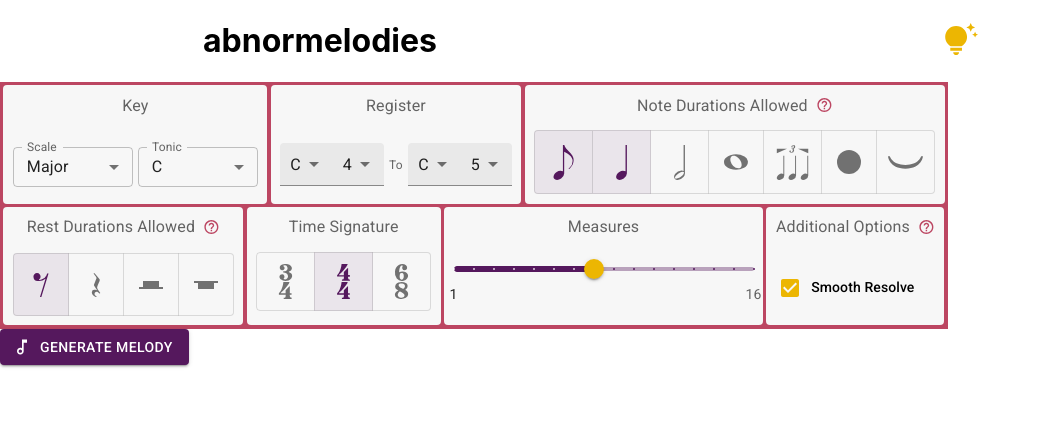
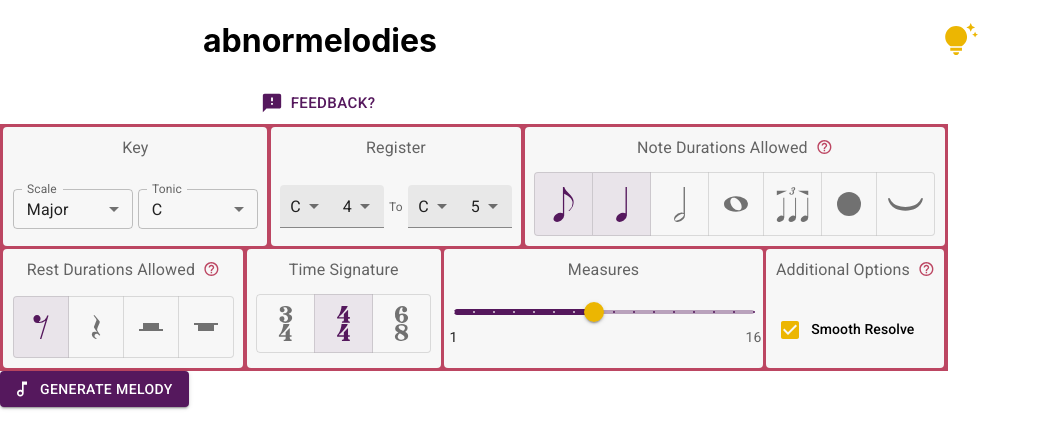
Before and after one commit to technikka/Abnormelodies_UI, a React (Create React App) app: page / in a window 1280 px wide. Shown: the top 448 px of the page, without its empty margins (0-1040 px from the left). Built offline with nearby package versions, Linux system fonts and the light colour scheme.

Commit message:
create FeedbackDialog component

```diff
--- /dev/null
+++ b/src/components/FeedbackDialog.js
@@ -0,0 +1,52 @@
+import { useState } from "react";
+import {
+  Button,
+  Dialog,
+  DialogActions,
+  DialogContent,
+  DialogContentText,
+  DialogTitle,
+  TextField
+} from "@mui/material";
+import FeedbackIcon from "@mui/icons-material/Feedback";
+
+const FeedbackDialog = () => {
+  const [open, setOpen] = useState(false);
+  const handleOpen = () => setOpen(true);
+  const handleClose = () => setOpen(false);
+
+  return (
+    <div>
+      <Button
+        variant="text"
+        startIcon={<FeedbackIcon style={{transform: "rotateY(360deg)"}}/>}
+        size="large"
+        onClick={handleOpen}
+      >
+        Feedback?
+      </Button>
+
+      <Dialog open={open} onClose={handleClose}>
+        <DialogTitle>Send Feedback</DialogTitle>
+        <DialogContent>
+          <DialogContentText>
+            Found a bug? Suggestions for improvement? Corrections on my use of music theory? Features you'd like to see added? All feedback is welcome!
+          </DialogContentText>
+          <TextField
+            variant="outlined"
+            autoFocus
+            multiline
+            fullWidth
+            rows={6}
+          />
+        </DialogContent>
+        <DialogActions>
+          <Button onClick={handleClose}>Cancel</Button>
+          <Button>Send</Button>
+        </DialogActions>
+      </Dialog>
+    </div>
+  );
+};
+
+export default FeedbackDialog;
--- a/src/components/Header.js
+++ b/src/components/Header.js
@@ -1,4 +1,5 @@
 import HeaderModal from "./HeaderModal";
+import FeedbackDialog from "./FeedbackDialog";
 
 const Header = () => {
   const containerStyle = {
@@ -11,6 +12,7 @@ const Header = () => {
     <div className="header-container" style={containerStyle}>
       <h1>abnormelodies</h1>
       <HeaderModal />
+      <FeedbackDialog />
     </div>
   )
 }
--- a/src/components/MelodyAudio.js
+++ b/src/components/MelodyAudio.js
@@ -128,7 +128,7 @@ const MelodyAudio = (props) => {
   };
 
   const containerStyle = {
-    backgroundColor: "#f7f7f7",
+    backgroundColor: "#e5e5e5",
     display: "grid",
     gridTemplateColumns: "auto auto auto",
     position: "sticky",
```
